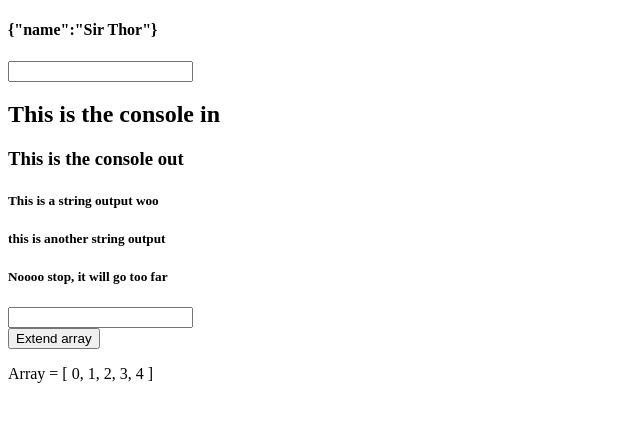
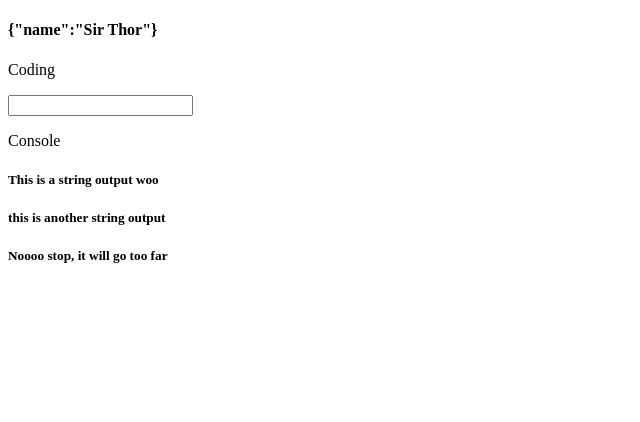
Before and after one commit to MSnaddon/VTdrop, a React app in the folder client/: page / in a window 1280 px wide. Shown: the top 422 px of the page, without its empty margins (0-640 px from the left). Built offline with nearby package versions, Linux system fonts and the light colour scheme; the HTML template or start-up script is replaced by a standard one.

Commit message:
minor ui changes. added console output action

```diff
--- a/client/src/actions/actionCreators.js
+++ b/client/src/actions/actionCreators.js
@@ -7,17 +7,9 @@ export function runCode(consoleInput){
 	}
 }
 
-// Redux practice Actions
-
-export function extendArray(){
+export function outputString(outputString){
 	return {
-		type: 'EXTENDARRAY'
+		type: 'OUTPUTSTRING',
+		outputString
 	}
 }
-
-export function addSpecificToArray(number){
-	return {
-		type: 'ADDTOARRAY',
-		number
-	}
-}
--- a/client/src/components/gameContainer.jsx
+++ b/client/src/components/gameContainer.jsx
@@ -17,7 +17,7 @@ export default class GameContainer extends React.Component {
 	}
 
 	render(){
-		console.log(this.props)
+		console.log(this)
 
 		return (
 			<div>
@@ -25,14 +25,6 @@ export default class GameContainer extends React.Component {
 				<PlayerObject player={ this.props.player }/>
 				<Input runCode={ this.props.runCode }/>
 				<Output output={ this.props.output }/>
-
-				<form ref="addNumberForm" onSubmit={this.handleAddNumber.bind(this)} autoComplete='off'>
-					<input hidden autoComplete='false'/>
-					<input ref='number' type="text" name="array-input"/>
-					<input type="submit" hidden/>
-				</form>
-				<button onClick={this.props.extendArray}>Extend array</button>
-				<p>Array = [ {this.props.test.join(", ")} ]</p>
 			</div>
 			)
 	}
--- a/client/src/components/input.jsx
+++ b/client/src/components/input.jsx
@@ -16,14 +16,13 @@ export default class ConsoleInput extends React.Component {
 	render(){
 		return (
 			<section id='input-window'>
-
+				<p>Coding</p>
 				<form ref="codeInput" onSubmit={this.handleCodeSubmit.bind(this)} autoComplete='off'>
 					<input hidden autoComplete='false'/>
 					<input ref='code' type="text" name="array-input"/>
 					<input type="submit" hidden/>
 				</form>
 
-				<h2>This is the console in</h2>
 			</section>
 		)
 	}
--- a/client/src/components/main.jsx
+++ b/client/src/components/main.jsx
@@ -11,7 +11,6 @@ import GameContainer from './gameContainer'
 //can be used to map specific parts of state to main component
 function mapStateToProps(state){
 	return {
-		test: state.test,
 		player: state.player,
 		output: state.output
 	}
--- a/client/src/components/output.jsx
+++ b/client/src/components/output.jsx
@@ -13,7 +13,7 @@ export default class ConsoleOutput extends React.Component {
 
 		return (
 			<section id='output-window'>
-				<h3>This is the console out</h3>
+				<p>Console</p>
 				{outputFeed}
 			</section>
 		)
--- a/client/src/reducers/index.js
+++ b/client/src/reducers/index.js
@@ -1,12 +1,10 @@
 import {combineReducers} from 'redux';
 
 // import reducers for branches of state
-import testReducer from './test_reducer'
 import player from './player'
 import output from './output'
 
 const routedReducers = combineReducers({
-	test: testReducer,
 	player: player,
 	output: output
 })
--- a/client/src/reducers/test_reducer.js
+++ /dev/null
@@ -1,22 +0,0 @@
-export default function testArray(state = [], action){
-
-	switch(action.type){
-
-		case 'EXTENDARRAY':
-			const newNumber = state.length
-			return [
-				...state,
-		 		newNumber
-		 	];
-
-		case 'ADDTOARRAY':
-		return [...state, action.number];
-
-		default :
-			return state;
-	}
-
-
-	return state
-
-}
--- a/client/src/store.jsx
+++ b/client/src/store.jsx
@@ -3,7 +3,6 @@ import {createStore} from 'redux';
 import routedReducers from './reducers/index';
 
 const defaultState = {
-	test: [0, 1, 2, 3, 4],
 	player: {
 		name: "Sir Thor"
 	},
```
Also changed, not shown: client/src/reducers/player.js (line endings or trailing spaces), 2 other files (tests, documents, lock files or other folders).
